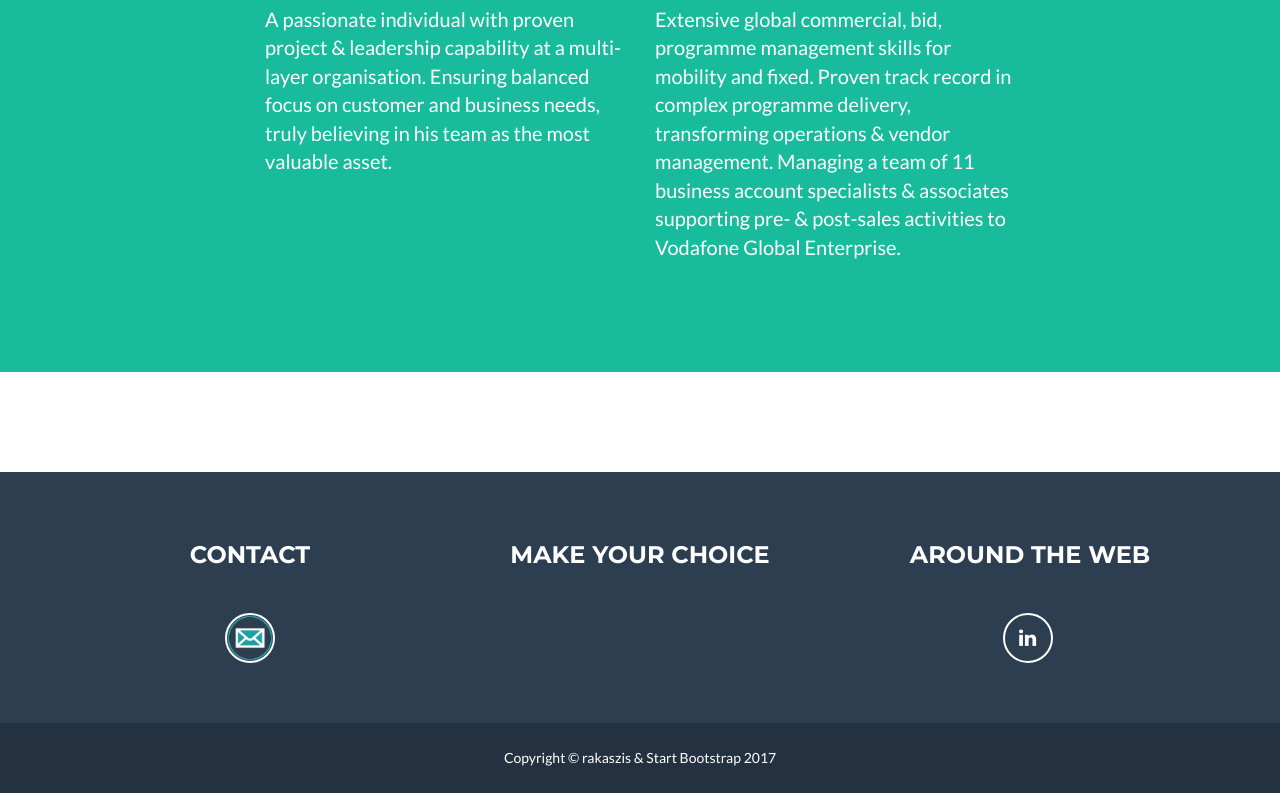
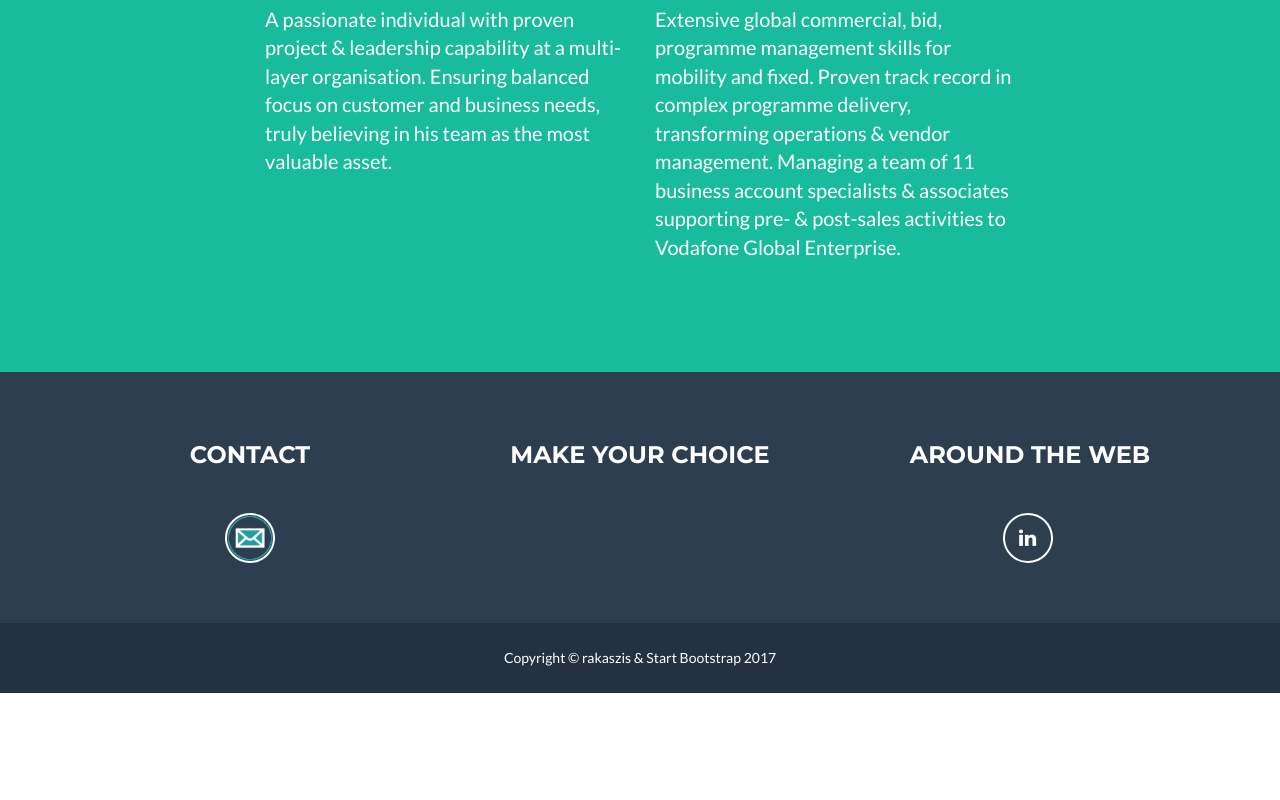
Before and after one commit to rakaszis/Curriculum-Vitae-of-rakaszis, a website: page index.html in a window 1280 px wide. Shown: the part 2000-2800 px from the top of the page. After the commit the page ends 2693 px from the top, so only its background shows below. Drawn offline with nearby package versions, Linux system fonts and the light colour scheme.

Commit message:
Add files via upload

```diff
--- a/index.html
+++ b/index.html
@@ -15,7 +15,7 @@
     <link href="vendor/bootstrap/css/bootstrap.min.css" rel="stylesheet">
 
     <!-- Theme CSS -->
-    <link href="css/freelancer.min.css" rel="stylesheet">
+    <link href="css/freelancer.css" rel="stylesheet">
 
     <!-- Custom Fonts -->
     <link href="vendor/font-awesome/css/font-awesome.min.css" rel="stylesheet" type="text/css">
@@ -177,7 +177,6 @@
     </section>
 
      <!-- Footer -->
-	<section id="contact">
 	<footer class="text-center">
         <div class="footer-above">
             <div class="container">
```
